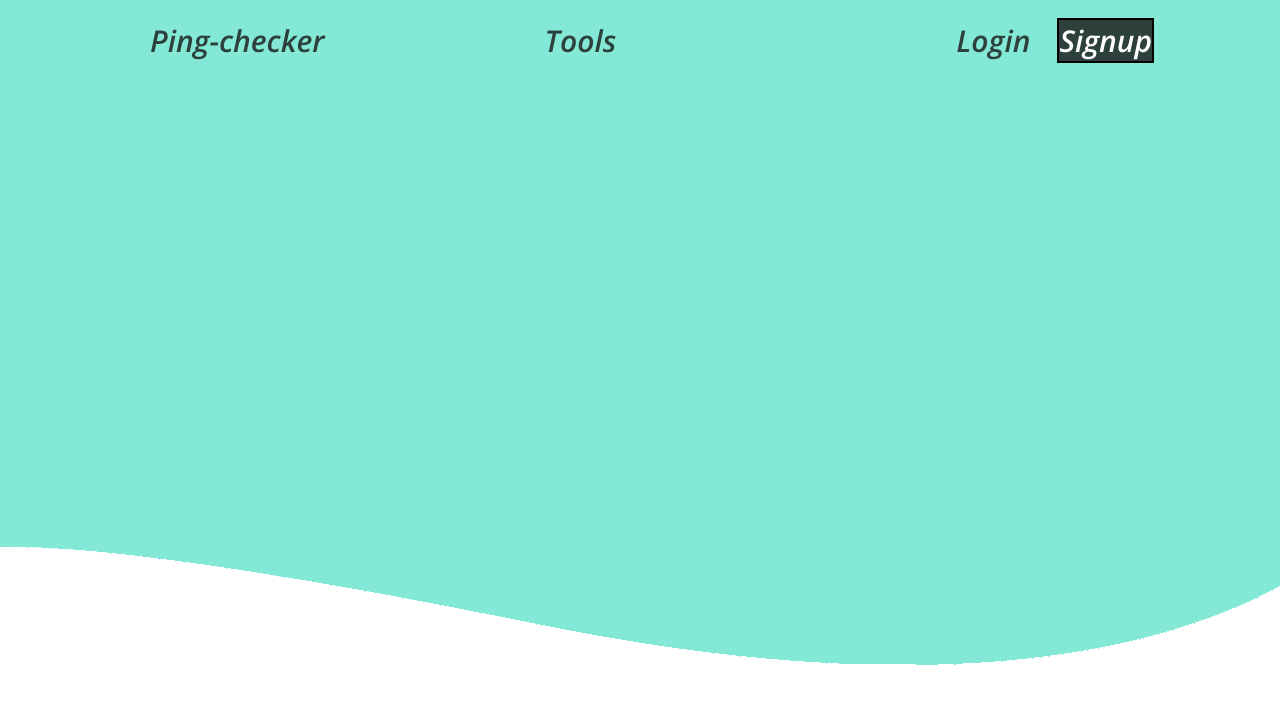
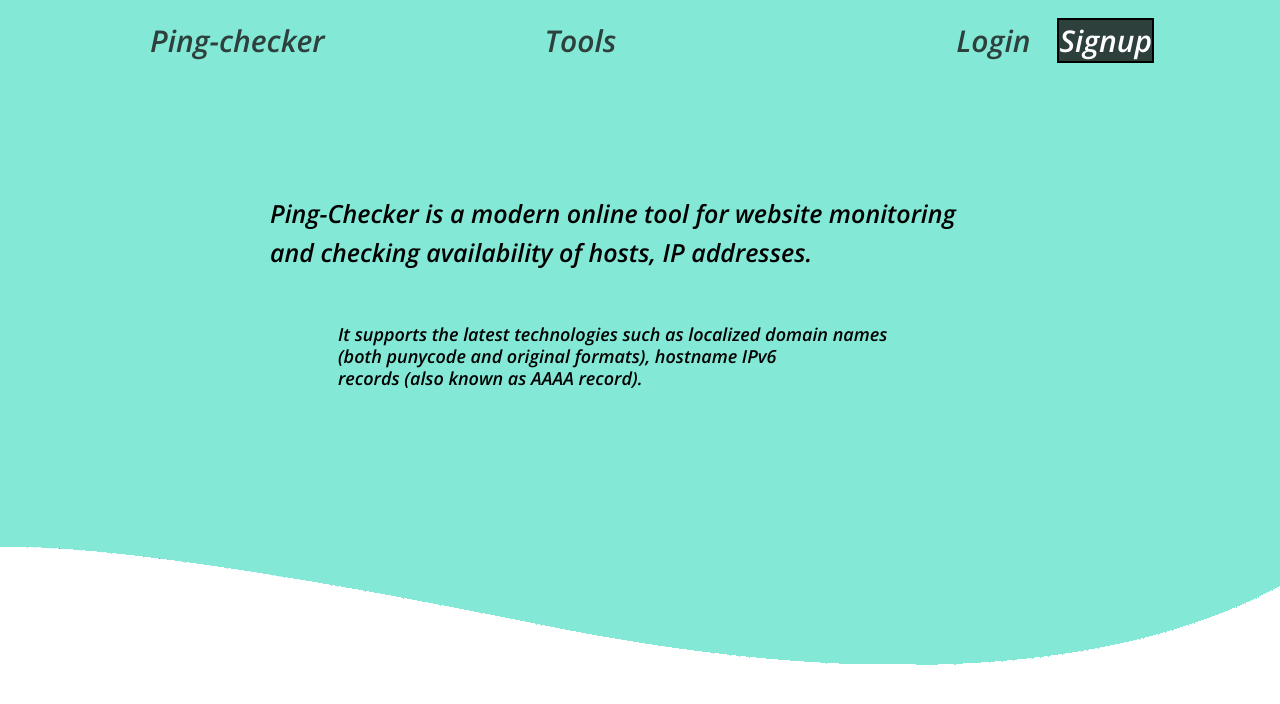
Before and after one commit to seraus09/flask_test_project, a React (Create React App) app in the folder frontend/: page / in a window 1280 px wide. Shown: the top 704 px of the page. Built offline with nearby package versions, Linux system fonts and the light colour scheme.

Commit message:
update header

```diff
--- a/frontend/src/App.css
+++ b/frontend/src/App.css
@@ -1,4 +1,7 @@
 @import url('https://fonts.googleapis.com/css2?family=Open+Sans:ital,wght@1,600&display=swap');
+
+
+
 
 .header {
     margin-left: auto;
@@ -51,3 +54,19 @@
   outline: 2px solid #000; /* Чёрная рамка */
 
  }
+ .text-top{
+  font-family: 'Open Sans', sans-serif;
+  font-size: 25px;
+  padding-left: 270px;
+  padding-top: 110px;
+ }
+ .p {
+  margin-top: -20px;
+ }
+
+ .text-bottom{
+  font-family: 'Open Sans', sans-serif;
+  font-size: 18px;
+  padding-left: 338px;
+  padding-top: 10px;
+ }
--- a/frontend/src/App.js
+++ b/frontend/src/App.js
@@ -4,11 +4,26 @@
 
 function App() {
   return (
+    <body>
     <div className="header">
       <header className="header">
         <Menu/>
+        <div className="text-top">
+          <p>
+          Ping-Checker is a modern online tool for website monitoring
+          </p>
+          <p className="p">
+          and  checking availability of hosts, IP addresses.
+         </p>
+      </div>
+      <div className="text-bottom">
+        <p>It supports the latest technologies such as localized domain names</p>
+        <p className="p">(both punycode and original formats), hostname IPv6</p>
+        <p className="p">  records (also known as AAAA record).</p>
+      </div>
       </header>
     </div>
+    </body>
   );
 };
 
--- a/frontend/src/Menu.js
+++ b/frontend/src/Menu.js
@@ -4,12 +4,12 @@
 
 export const Menu = () => {
     return(
-        <div className="menu">
+        <nav className="menu">
           <Link className="link" to = '/'>Ping-checker</Link>
           <Link className="link-tools">Tools</Link>
           <Link className="link-log">Login</Link>
           <Link className="link-sig">Signup</Link>
-        </div>
+        </nav>
     )
 }
 export default Menu;
```
